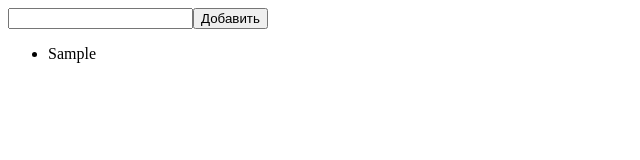
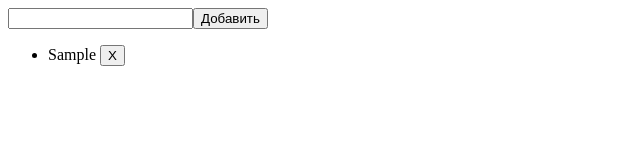
Before and after one commit to self-related/vue-todo-list, a Vue app: page / in a window 1280 px wide. Both pictures are taken after typing "Sample" into the empty fields and a click on the input "Добавить". Shown: the top 160 px of the page, without its empty margins (0-640 px from the left). Built offline with nearby package versions, Linux system fonts and the light colour scheme.

Commit message:
feat: добавлено удаление элементов

```diff
--- a/src/App.vue
+++ b/src/App.vue
@@ -3,7 +3,7 @@
     <Form @item-added="addItem" />
     <ul>
       <li v-for="item in items" :key="'item-' + nanoid()">
-        <Item :item="item"/>
+        <Item :item="item" @item-deleted="deleteItem"/>
       </li>
     </ul>
   </main>
@@ -22,4 +22,8 @@ const addItem = (itemName) => {
 
   items.value.push({ name: itemName, done: "false" });
 };
+
+const deleteItem = (name) => {
+  items.value = items.value.filter(item => item.name !== name);
+};
 </script>
--- a/src/components/Item.vue
+++ b/src/components/Item.vue
@@ -1,6 +1,7 @@
 <template>
     <div>
         {{ item.name }}
+        <button @click="handleClick">X</button>
     </div>
 </template>
 
@@ -8,4 +9,9 @@
 import { ref } from 'vue';
     const props = defineProps(["item"]);
     const item = ref(props.item);
+    const emit = defineEmits(["item-deleted"]);
+
+    const handleClick = () => {
+        emit('item-deleted', item.value.name);
+    };
 </script>
```
